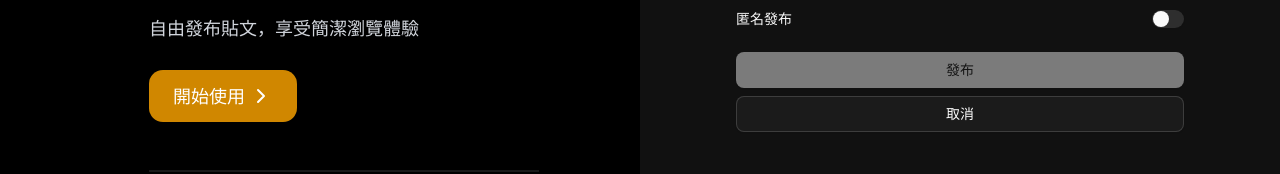
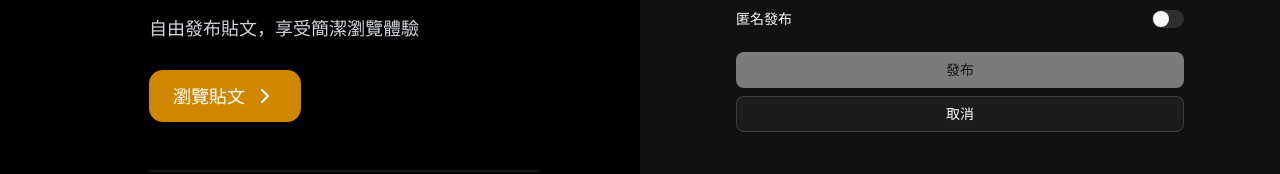
Before and after one commit to Maxhu787/anon-board, a Next.js app: page / in a window 1280 px wide. Shown: the part 440-614 px from the top of the page. Built offline with nearby package versions, Linux system fonts and the light colour scheme; no server answers.

Commit message:
landing page action button

```diff
--- a/app/page.js
+++ b/app/page.js
@@ -95,13 +95,20 @@ export default function Home() {
                 <ChevronRight className="ml-2 mr-[-8]" />
               </Link>
             ) : (
+              // <Link
+              //   href="/login"
+              //   // className="select-none active:scale-95 transition-all inline-flex px-6 py-3 bg-black text-white rounded-xl text-lg hover:bg-gray-800 dark:bg-white dark:text-black dark:hover:bg-gray-200"
+              //   className="select-none active:scale-95 transition-all inline-flex items-center px-6 py-3 bg-yellow-500 text-white rounded-xl text-lg hover:bg-yellow-400 dark:bg-yellow-600 dark:text-white dark:hover:bg-yellow-500"
+              // >
+              //   {t("getstarted")}
+              //   <ChevronRight className="ml-1 mt-[2] mr-[-11]" />
+              // </Link>
               <Link
-                href="/login"
-                // className="select-none active:scale-95 transition-all inline-flex px-6 py-3 bg-black text-white rounded-xl text-lg hover:bg-gray-800 dark:bg-white dark:text-black dark:hover:bg-gray-200"
+                href="/home"
                 className="select-none active:scale-95 transition-all inline-flex items-center px-6 py-3 bg-yellow-500 text-white rounded-xl text-lg hover:bg-yellow-400 dark:bg-yellow-600 dark:text-white dark:hover:bg-yellow-500"
               >
-                {t("getstarted")}
-                <ChevronRight className="ml-1 mt-[2] mr-[-11]" />
+                {t("browseposts")}
+                <ChevronRight className="ml-2 mr-[-8]" />
               </Link>
             )}
             <div className="border-t-2 mt-10 md:mt-5 pt-4 pl-4 text-sm text-gray-500 dark:text-gray-400">
```
